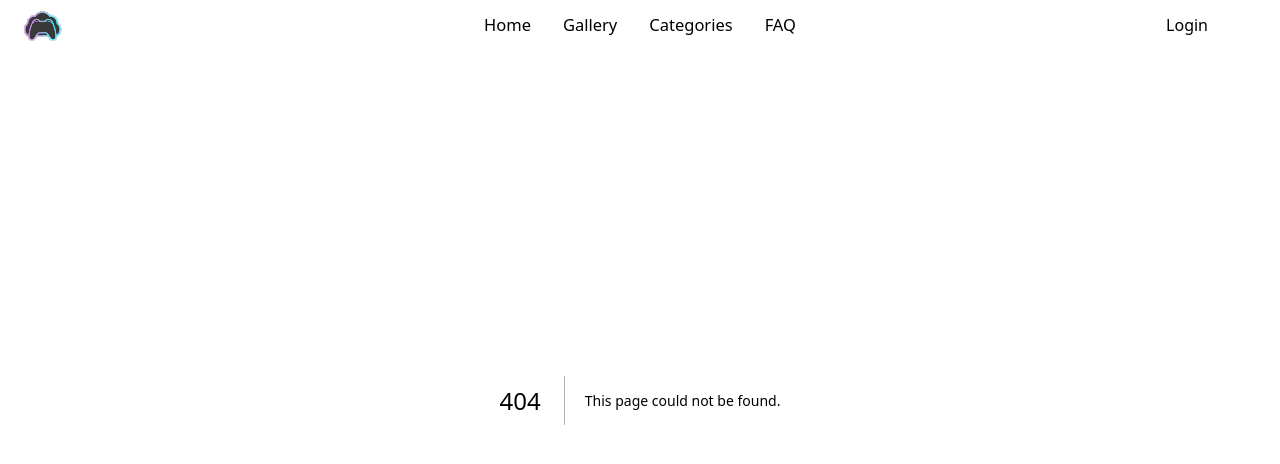
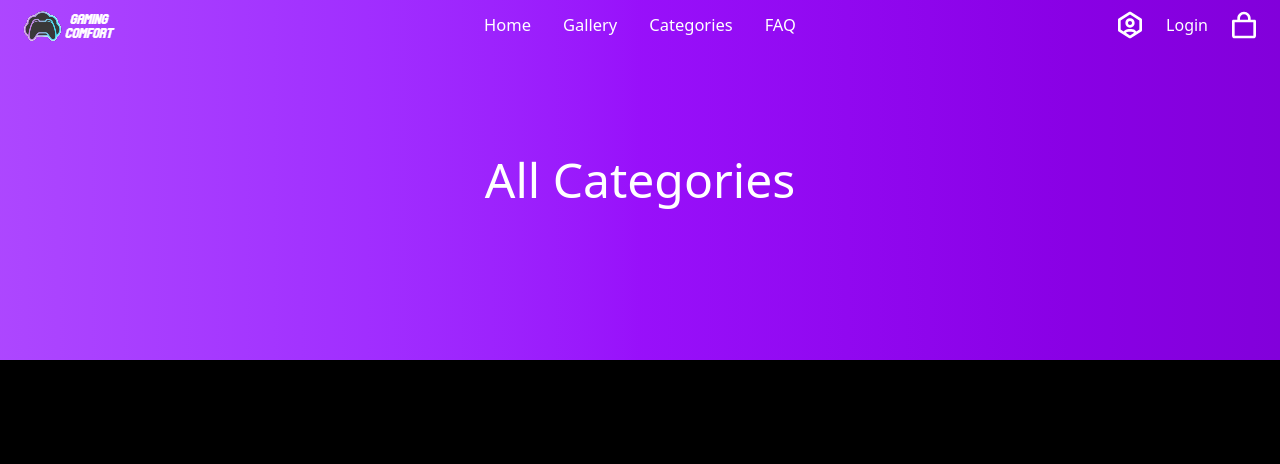
Before and after one commit to AndrewEl131/Gaming-Comfort, a Next.js app: page /categories in a window 1280 px wide. Before the commit this address had no page. Shown: the top 464 px of the page. Built offline with nearby package versions, Linux system fonts and the light colour scheme; a web font is replaced by a local one.

Commit message:
Added categories page

```diff
--- a/Components/Navigation.tsx
+++ b/Components/Navigation.tsx
@@ -1,5 +1,6 @@
 import React from "react";
 import Image from "next/image";
+import Link from "next/link";
 
 export default function Navigation() {
   return (
@@ -10,9 +11,15 @@ export default function Navigation() {
         </div>
       </div>
       <ul className="h-full flex justify-center items-center gap-8 text-[16.5px] flex-1">
-        <li>Home</li>
+        <Link href={"/"}>
+          <li>Home</li>
+        </Link>
+        <Link href={"/gallery"}>
         <li>Gallery</li>
+        </Link>
+        <Link href={"categories"}>
         <li>Categories</li>
+        </Link>
         <li>FAQ</li>
       </ul>
 
--- /dev/null
+++ b/app/categories/page.tsx
@@ -0,0 +1,11 @@
+import React from "react";
+
+export default function page() {
+  return (
+    <main className="w-full min-h-screen">
+      <div className="w-full h-90 text-white text-5xl flex justify-center items-center bg-linear-to-r from-purple-500 via-purple-600 to-purple-700 hover:bg-linear-to-br focus:ring-4 focus:outline-none focus:ring-purple-300 dark:focus:ring-purple-800 font-medium">
+        <h1>All Categories</h1>
+      </div>
+    </main>
+  );
+}
--- a/app/globals.css
+++ b/app/globals.css
@@ -4,6 +4,8 @@ body {
   background-color: black;
   color: #fff;
 }
+
+/* starter section */
 
 .starter-section {
   position: relative;
```
